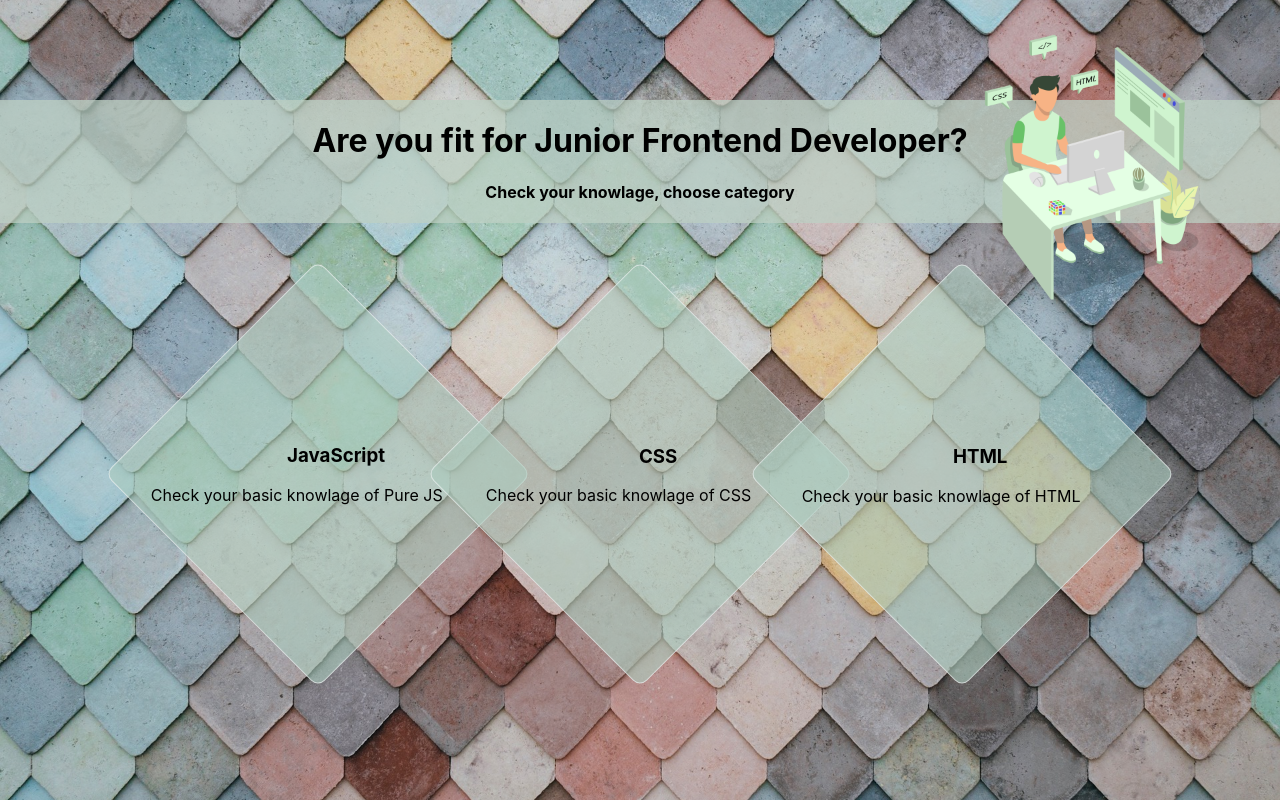
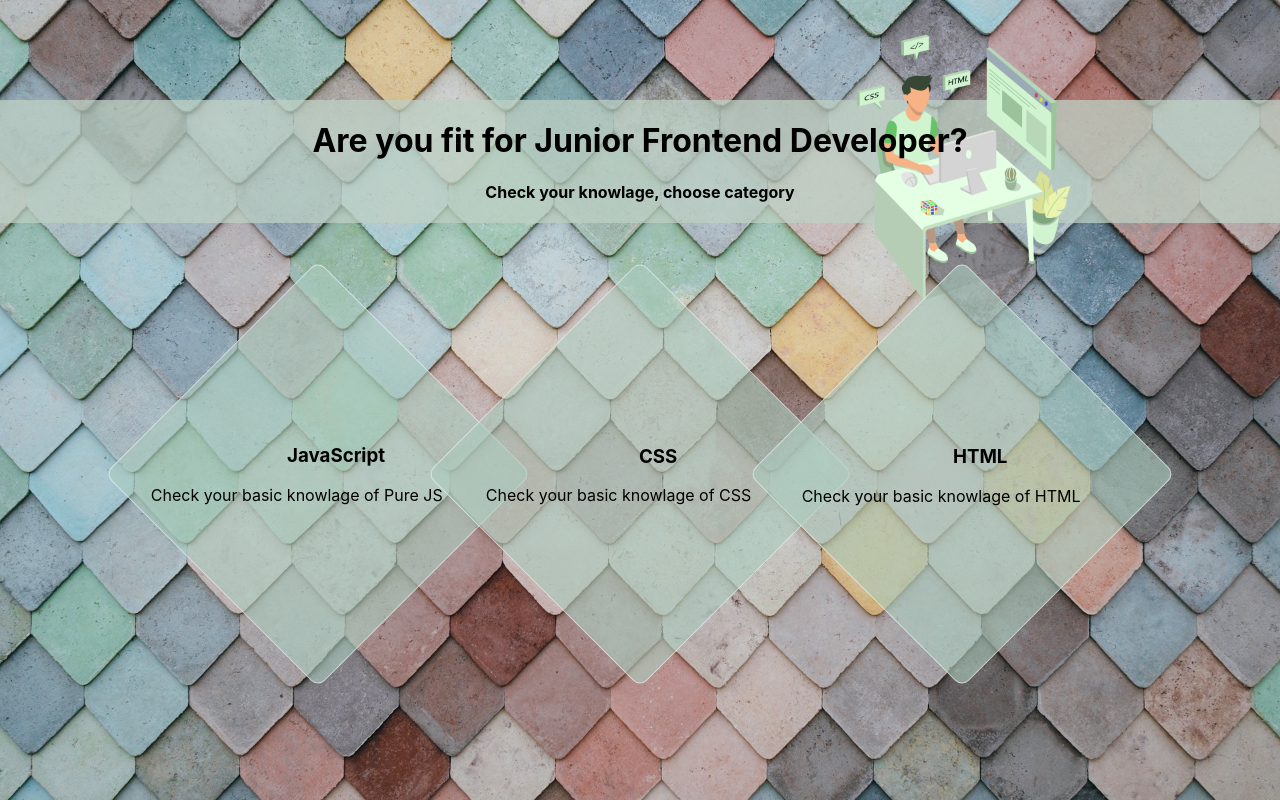
Before and after one commit to NataliaJeszke/quizpage-reactjs, a React (Create React App) app: page /welcome in a window 1280 px wide. Built offline with nearby package versions, Linux system fonts and the light colour scheme.

Commit message:
working onclick for JS category

```diff
--- a/src/components/Welcome/CategoriesCards/CategoryJS/CategoryJS.jsx
+++ b/src/components/Welcome/CategoriesCards/CategoryJS/CategoryJS.jsx
@@ -1,8 +1,11 @@
 
 import style from '../../CategoriesCards/CategoriesCardsStyle.module.css'
 export function CategoryJS(){
+    function handleClick() {
+        console.log('hello world JS');
+      }
     return(
-        <div className={style.card_one}>
+        <div className={style.card_one} onClick={handleClick}>
             <h3>JavaScript</h3>
             <p>Check your basic knowlage of Pure JS</p>
         </div>
--- a/src/components/Welcome/WelcomeStyle.module.css
+++ b/src/components/Welcome/WelcomeStyle.module.css
@@ -25,7 +25,7 @@
 img{
     position: absolute;
     top: 0;
-    right: 0;
+    right: 10%;
     width: 400px;
     height: 300px;
     object-fit: cover;
```
Also changed, not shown: src/components/Welcome/Welcome.jsx (+7 -6 lines).
